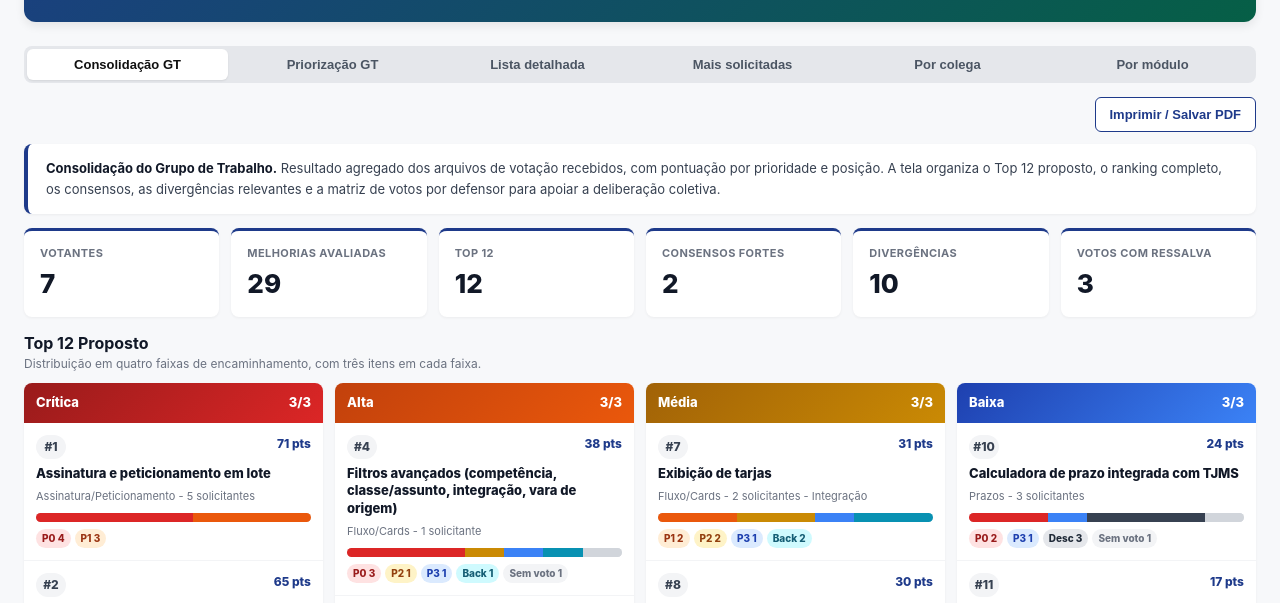
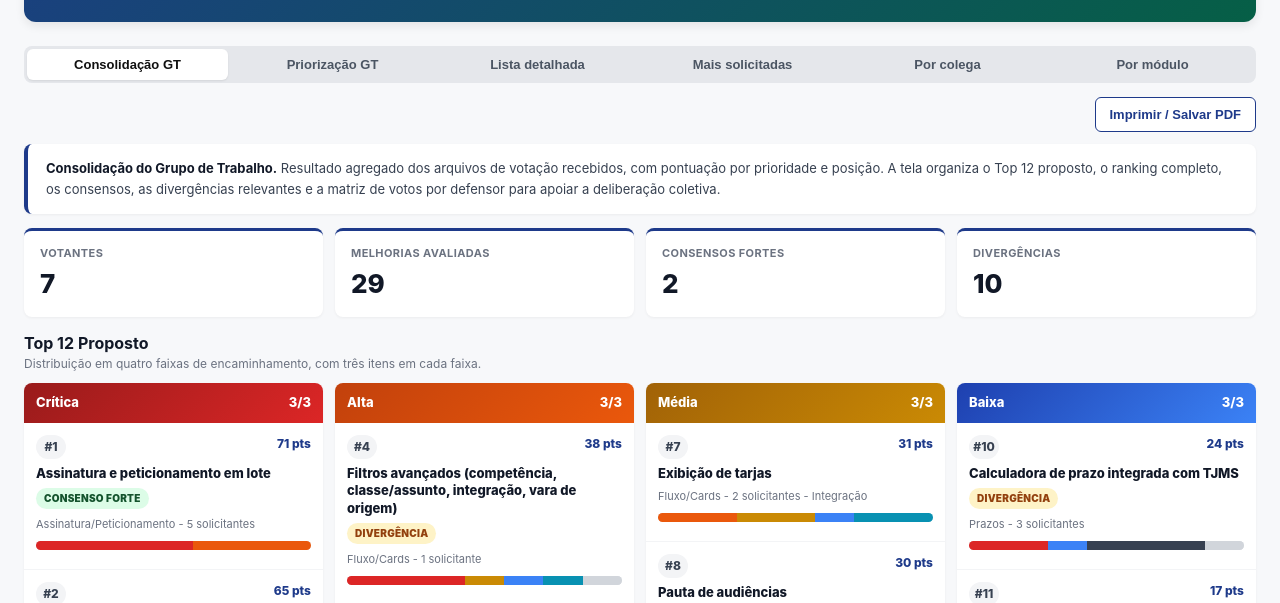
Before and after one commit to plsleite/Priorizacao-SAJ-DP, a plain HTML site: page index.html in a window 1280 px wide. Shown: the part 313-916 px from the top of the page. Drawn offline with Linux system fonts and the light colour scheme.

Commit message:
feat: refina visual da consolidação GT
- adiciona destaque interativo para consensos fortes e divergências no Top 12
- transforma cards-resumo de consenso e divergência em botões acessíveis
- remove card-resumo de Top 12 e votos com ressalva do painel executivo
- simplifica cards do Top 12 removendo tarjas detalhadas de votos
- mantém detalhes de votação no ranking completo
- troca rótulos técnicos por nomes legíveis nas tarjas de prioridade
- remove seção de observações sobre votos recebidos
- ajusta destaque visual para usar apenas esmaecimento dos cards não correspondentes

```diff
--- a/index.html
+++ b/index.html
@@ -123,7 +123,10 @@ body { font-family: -apple-system, BlinkMacSystemFont, "Segoe UI", Roboto, sans-
 .consolidacao-intro { background: white; border-left: 4px solid #1e3a8a; padding: 14px 18px; border-radius: 8px; margin-bottom: 14px; font-size: 13px; color: #374151; line-height: 1.6; box-shadow: 0 1px 3px rgba(0,0,0,.05); }
 .consolidacao-intro strong { color: #111827; }
 .gt-stats { display: grid; grid-template-columns: repeat(auto-fit, minmax(145px, 1fr)); gap: 12px; margin-bottom: 14px; }
-.gt-stat { background: white; padding: 14px 16px; border-radius: 8px; box-shadow: 0 1px 3px rgba(0,0,0,.05); border-top: 3px solid #1e3a8a; }
+.gt-stat { background: white; padding: 14px 16px; border-radius: 8px; box-shadow: 0 1px 3px rgba(0,0,0,.05); border-top: 3px solid #1e3a8a; transition: transform .12s, box-shadow .12s, border-color .12s, background .12s; }
+.gt-stat.interactive { cursor: pointer; }
+.gt-stat.interactive:hover { transform: translateY(-1px); box-shadow: 0 6px 14px rgba(0,0,0,.1); }
+.gt-stat.interactive.active { background: #eff6ff; border-color: #2563eb; box-shadow: 0 0 0 2px rgba(37,99,235,.18), 0 6px 14px rgba(0,0,0,.08); }
 .gt-stat .label { font-size: 11px; text-transform: uppercase; letter-spacing: .4px; color: #6b7280; font-weight: 700; }
 .gt-stat .value { font-size: 26px; font-weight: 800; color: #111827; margin-top: 3px; }
 .gt-section { margin-bottom: 18px; }
@@ -137,14 +140,20 @@ body { font-family: -apple-system, BlinkMacSystemFont, "Segoe UI", Roboto, sans-
 .gt-tier-title.p1 { background: linear-gradient(135deg, #c2410c, #ea580c); }
 .gt-tier-title.p2 { background: linear-gradient(135deg, #a16207, #ca8a04); }
 .gt-tier-title.p3 { background: linear-gradient(135deg, #1e40af, #3b82f6); }
-.gt-top-card { padding: 12px; border-bottom: 1px solid #f3f4f6; cursor: pointer; transition: background .12s; }
+.gt-top-card { padding: 12px; border-bottom: 1px solid #f3f4f6; cursor: pointer; transition: background .12s, box-shadow .12s, opacity .12s; }
 .gt-top-card:hover { background: #f9fafb; }
 .gt-top-card:last-child { border-bottom: 0; }
+.gt-top-grid.highlight-consenso .gt-top-card:not(.highlight-match),
+.gt-top-grid.highlight-divergencia .gt-top-card:not(.highlight-match) { opacity: .38; }
 .gt-rank-line { display: flex; justify-content: space-between; gap: 8px; align-items: flex-start; margin-bottom: 6px; }
 .gt-rank { min-width: 30px; height: 24px; display: inline-flex; align-items: center; justify-content: center; border-radius: 12px; background: #f3f4f6; color: #374151; font-weight: 800; font-size: 12px; }
 .gt-score { font-size: 12px; font-weight: 800; color: #1e3a8a; white-space: nowrap; }
 .gt-title { font-weight: 800; font-size: 13px; color: #111827; line-height: 1.35; margin-bottom: 6px; }
 .gt-meta { color: #6b7280; font-size: 11px; margin-bottom: 8px; }
+.gt-card-badges { display: flex; gap: 4px; flex-wrap: wrap; margin-bottom: 7px; }
+.gt-status-badge { display: inline-flex; align-items: center; border-radius: 999px; padding: 3px 8px; font-size: 10px; font-weight: 900; text-transform: uppercase; letter-spacing: .25px; }
+.gt-status-badge.consenso { background: #dcfce7; color: #14532d; }
+.gt-status-badge.divergencia { background: #fef3c7; color: #92400e; }
 .gt-dist { display: flex; height: 9px; border-radius: 999px; overflow: hidden; background: #e5e7eb; margin-bottom: 7px; }
 .gt-dist-seg.p0 { background: #dc2626; }
 .gt-dist-seg.p1 { background: #ea580c; }
@@ -174,9 +183,6 @@ body { font-family: -apple-system, BlinkMacSystemFont, "Segoe UI", Roboto, sans-
 .gt-note-item { padding: 8px 0; border-top: 1px solid #f3f4f6; font-size: 12px; color: #4b5563; cursor: pointer; }
 .gt-note-item:first-of-type { border-top: 0; }
 .gt-note-item strong { color: #111827; }
-.gt-alerts { background: #fffbeb; border-left: 4px solid #f59e0b; padding: 12px 14px; border-radius: 8px; font-size: 12px; color: #78350f; }
-.gt-alerts ul { margin-left: 18px; }
-.gt-alerts li { margin: 4px 0; }
 .gt-matrix-wrap { background: white; border-radius: 8px; box-shadow: 0 1px 3px rgba(0,0,0,.05); overflow-x: auto; }
 .gt-matrix { width: 100%; border-collapse: collapse; min-width: 920px; font-size: 12px; }
 .gt-matrix th, .gt-matrix td { border-bottom: 1px solid #f3f4f6; padding: 8px 10px; text-align: center; }
@@ -436,14 +442,6 @@ body { font-family: -apple-system, BlinkMacSystemFont, "Segoe UI", Roboto, sans-
     <div class="gt-matrix-wrap" id="gt-matrix"></div>
   </section>
 
-  <section class="gt-section">
-    <div class="gt-section-title">
-      <div>
-        <h2>Observações sobre os votos recebidos</h2>
-      </div>
-    </div>
-    <div class="gt-alerts" id="gt-alertas"></div>
-  </section>
 </div>
 
 <div id="tab-lista" class="hidden">
@@ -676,7 +674,7 @@ const uniqueCount = (s) => uniqueSolicitantes(s).length;
 const fromGT = (s) => s.solicitantes.some(p => p.emailId === 'eGT');
 const fromEmail = (s) => s.solicitantes.some(p => p.emailId !== 'eGT');
 const prioKey = (p) => p || 'nao';
-const prioShortLabel = (p) => ({ P0: 'P0', P1: 'P1', P2: 'P2', P3: 'P3', backlog: 'Back', descartada: 'Desc', nao: 'Sem voto' })[prioKey(p)] || 'Sem voto';
+const prioShortLabel = (p) => ({ P0: 'Crítica', P1: 'Alta', P2: 'Média', P3: 'Baixa', backlog: 'Backlog', descartada: 'Descartada', nao: 'Sem voto' })[prioKey(p)] || 'Sem voto';
 const prioLongLabel = (p) => ({ P0: 'Crítica', P1: 'Alta', P2: 'Média', P3: 'Baixa', backlog: 'Backlog', descartada: 'Descartada', nao: 'Não classificada' })[prioKey(p)] || 'Não classificada';
 const prioCssClass = (p) => prioKey(p).toLowerCase();
 
@@ -789,27 +787,54 @@ const buildGTCard = (row) => {
       <span class="gt-score">${row.score} pts</span>
     </div>
     <div class="gt-title">${escapeHtml(row.titulo)}</div>
+    ${renderStatusBadgesGT(row)}
     <div class="gt-meta">${escapeHtml(row.modulo)} - ${uniqueCount(s)} solicitante${uniqueCount(s) > 1 ? 's' : ''}${s.integracao ? ' - Integração' : ''}${fromGT(s) ? ' - GT' : ''}</div>
     <div class="gt-dist">${renderDistribuicaoGT(row)}</div>
-    <div class="gt-counts">${renderChipsGT(row)}</div>
   `;
 };
 
+const renderStatusBadgesGT = (row) => {
+  const badges = [];
+  if (row.isConsenso) badges.push('<span class="gt-status-badge consenso">Consenso forte</span>');
+  if (row.isDivergencia) badges.push('<span class="gt-status-badge divergencia">Divergência</span>');
+  return badges.length ? `<div class="gt-card-badges">${badges.join('')}</div>` : '';
+};
+
 let consolidacaoGT = null;
+let destaqueConsolidacao = null;
+
+const gtStatCard = (label, value, filter = null) => {
+  const attrs = filter ? ` data-gt-filter="${filter}" role="button" tabindex="0" title="Clique para destacar no Top 12"` : '';
+  const cls = `gt-stat${filter ? ' interactive' : ''}${filter && destaqueConsolidacao === filter ? ' active' : ''}`;
+  return `<div class="${cls}"${attrs}><div class="label">${label}</div><div class="value">${value}</div></div>`;
+};
+
+const topCardClasses = (row) => {
+  const classes = ['gt-top-card'];
+  if (row.isConsenso) classes.push('is-consenso');
+  if (row.isDivergencia) classes.push('is-divergencia');
+  if ((destaqueConsolidacao === 'consenso' && row.isConsenso) || (destaqueConsolidacao === 'divergencia' && row.isDivergencia)) {
+    classes.push('highlight-match');
+  }
+  return classes.join(' ');
+};
 
 const renderConsolidacaoGT = () => {
   consolidacaoGT = consolidarVotosGT();
-  const { votantes, melhorias, ranking, top12, consensos, divergencias, alertas } = consolidacaoGT;
-  const votantesComRessalva = new Set(alertas.map(a => a.split(':')[0]));
+  const { votantes, melhorias, ranking, top12, consensos, divergencias } = consolidacaoGT;
+  const consensosIds = new Set(consensos.map(r => r.id));
+  const divergenciasIds = new Set(divergencias.map(r => r.id));
+  ranking.forEach(row => {
+    row.isConsenso = consensosIds.has(row.id);
+    row.isDivergencia = divergenciasIds.has(row.id);
+  });
 
   document.getElementById('gt-stats').innerHTML = [
-    ['Votantes', votantes.length],
-    ['Melhorias avaliadas', melhorias.length],
-    ['Top 12', top12.length],
-    ['Consensos fortes', consensos.length],
-    ['Divergências', divergencias.length],
-    ['Votos com ressalva', votantesComRessalva.size]
-  ].map(([label, value]) => `<div class="gt-stat"><div class="label">${label}</div><div class="value">${value}</div></div>`).join('');
+    gtStatCard('Votantes', votantes.length),
+    gtStatCard('Melhorias avaliadas', melhorias.length),
+    gtStatCard('Consensos fortes', consensos.length, 'consenso'),
+    gtStatCard('Divergências', divergencias.length, 'divergencia')
+  ].join('');
 
   const gruposTop = [
     { label: 'Crítica', cls: 'p0', items: top12.slice(0, 3) },
@@ -817,10 +842,12 @@ const renderConsolidacaoGT = () => {
     { label: 'Média', cls: 'p2', items: top12.slice(6, 9) },
     { label: 'Baixa', cls: 'p3', items: top12.slice(9, 12) }
   ];
-  document.getElementById('gt-top12').innerHTML = gruposTop.map(g => `
+  const top12El = document.getElementById('gt-top12');
+  top12El.className = `gt-top-grid${destaqueConsolidacao ? ` highlight-${destaqueConsolidacao}` : ''}`;
+  top12El.innerHTML = gruposTop.map(g => `
     <div class="gt-tier-column">
       <div class="gt-tier-title ${g.cls}"><span>${g.label}</span><span>${g.items.length}/3</span></div>
-      ${g.items.map(row => `<div class="gt-top-card" data-sid="${row.id}" role="button" tabindex="0">${buildGTCard(row)}</div>`).join('')}
+      ${g.items.map(row => `<div class="${topCardClasses(row)}" data-sid="${row.id}" role="button" tabindex="0">${buildGTCard(row)}</div>`).join('')}
     </div>
   `).join('');
 
@@ -829,6 +856,7 @@ const renderConsolidacaoGT = () => {
       <span class="gt-rank">#${row.rank}</span>
       <div class="gt-ranking-main">
         <div class="gt-title">${escapeHtml(row.titulo)}</div>
+        ${renderStatusBadgesGT(row)}
         <div class="gt-meta">${escapeHtml(row.modulo)} - ${uniqueCount(row.solicitacao)} solicitante${uniqueCount(row.solicitacao) > 1 ? 's' : ''}${row.solicitacao.integracao ? ' - Integração' : ''}</div>
         <div class="gt-dist">${renderDistribuicaoGT(row)}</div>
       </div>
@@ -859,9 +887,21 @@ const renderConsolidacaoGT = () => {
   `).join('');
   document.getElementById('gt-matrix').innerHTML = `<table class="gt-matrix"><thead><tr>${header}</tr></thead><tbody>${rows}</tbody></table>`;
 
-  document.getElementById('gt-alertas').innerHTML = alertas.length
-    ? `<ul>${alertas.map(a => `<li>${escapeHtml(a)}</li>`).join('')}</ul>`
-    : 'Nenhuma ressalva identificada nos votos recebidos.';
+  document.querySelectorAll('[data-gt-filter]').forEach(el => {
+    const filter = el.getAttribute('data-gt-filter');
+    const toggle = () => {
+      destaqueConsolidacao = destaqueConsolidacao === filter ? null : filter;
+      renderConsolidacaoGT();
+      document.getElementById('gt-top12')?.scrollIntoView({ behavior: 'smooth', block: 'start' });
+    };
+    el.addEventListener('click', toggle);
+    el.addEventListener('keydown', (ev) => {
+      if (ev.key === 'Enter' || ev.key === ' ') {
+        ev.preventDefault();
+        toggle();
+      }
+    });
+  });
 
   document.querySelectorAll('[data-sid]').forEach(el => {
     const id = parseInt(el.getAttribute('data-sid'), 10);
```
